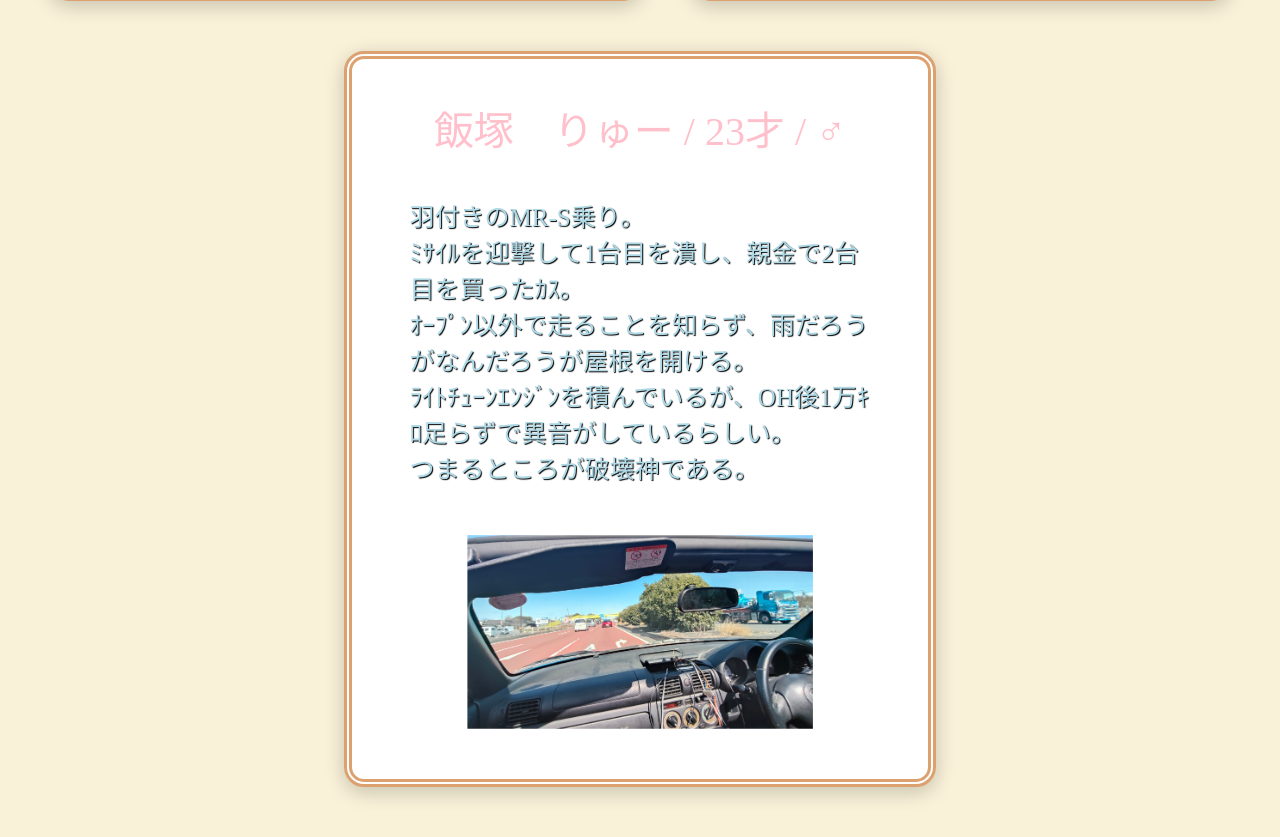
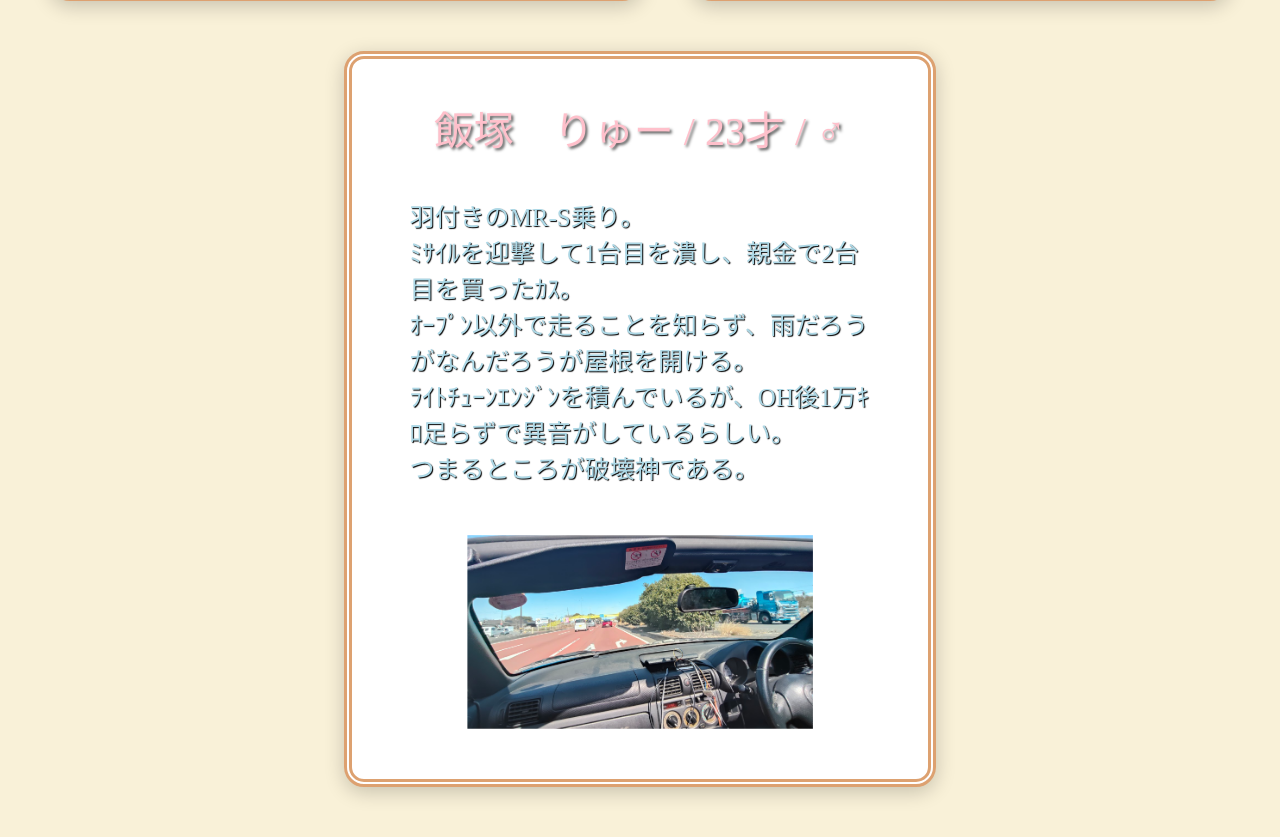
Before and after one commit to ti-kun/Sotsuken_HomePage, a PHP site: page /html/member.html in a window 1280 px wide. Shown: the part 1257-2094 px from the top of the page. Run offline with PHP 8.4, Linux system fonts and the light colour scheme; some web fonts are replaced.

Commit message:
各カードのデザイン調整

```diff
--- a/css/style.css
+++ b/css/style.css
@@ -250,6 +250,7 @@ body {
 
 .name {
     color: pink;
+    text-shadow: 2px 2px 3px rgb(87, 87, 87);
     font-family: "あずきフォント";
     font-size: 40px;
     text-align: center;
```
